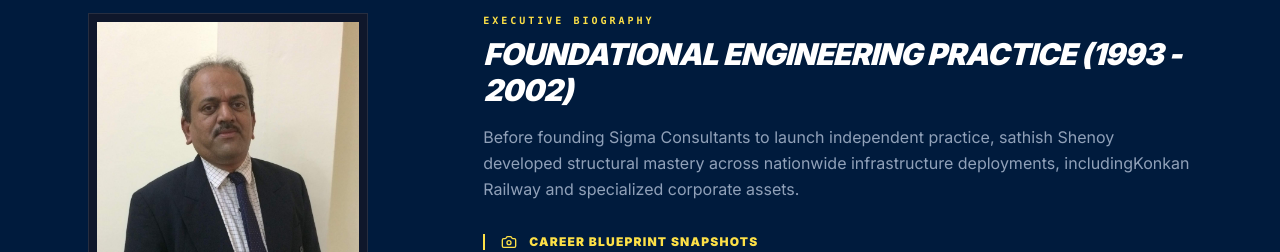
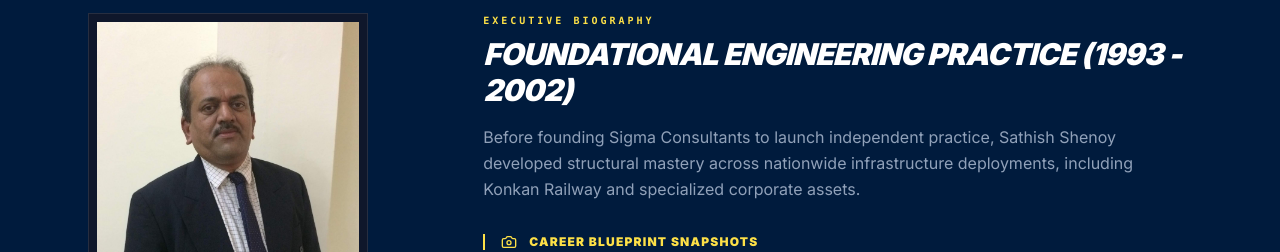
Before and after one commit to shriyashenoyt/Sigma-Consultants-Website, a Next.js app: page /about in a window 1280 px wide. Shown: the part 1300-1552 px from the top of the page. Built offline with nearby package versions, Linux system fonts and the light colour scheme.

Commit message:
Noonz changes

```diff
--- a/app/about/page.tsx
+++ b/app/about/page.tsx
@@ -181,7 +181,7 @@ export default function AboutPage() {
                 Foundational Engineering Practice (1993 - 2002)
               </h3>
               <p className="text-slate-400 text-sm md:text-base leading-relaxed">
-                Before founding Sigma Consultants to launch independent practice, sathish Shenoy developed structural mastery across nationwide infrastructure deployments, includingKonkan Railway and specialized corporate assets.
+                Before founding Sigma Consultants to launch independent practice, Sathish Shenoy developed structural mastery across nationwide infrastructure deployments, including Konkan Railway and specialized corporate assets.
               </p>
             </div>
 
```
